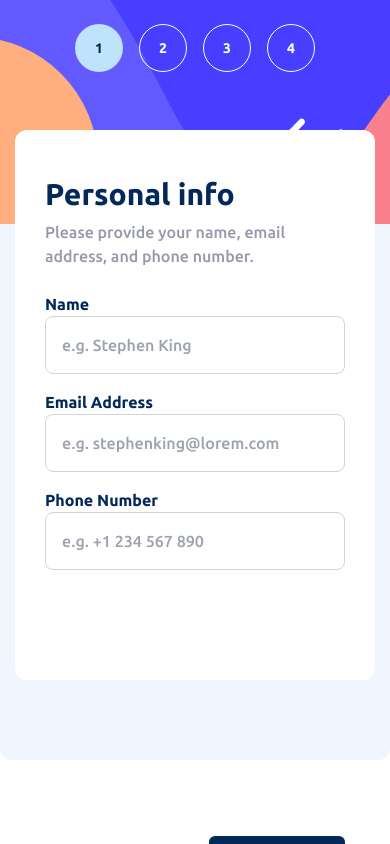
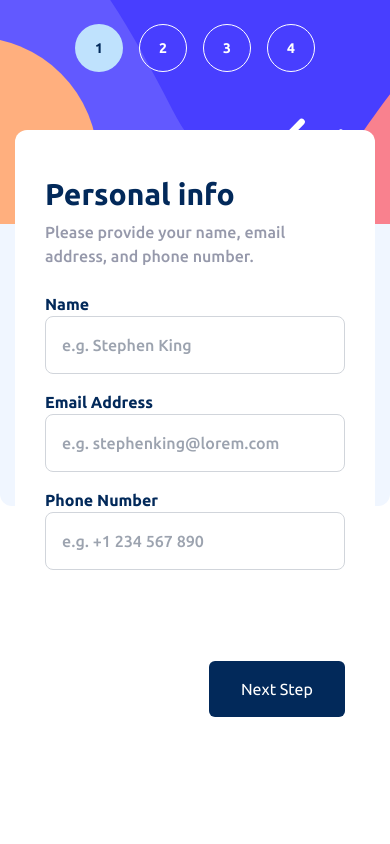
Before and after one commit to manpreetkaursodhi/My-Task, a React (Create React App) app: page / in a window 390 px wide. Built offline with nearby package versions, Linux system fonts and the light colour scheme.

Commit message:
Update Form.js

```diff
--- a/src/components/Form.js
+++ b/src/components/Form.js
@@ -116,7 +116,7 @@ function Form() {
   return (
     <div className="sm:bg-white">
       <div className="flex xl:my-auto xl:items-center xl:justify-center xl:h-screen sm:min-h-20 bg-magnolia">
-        <div className="flex xl:flex-row xl:w-3/5 xl:h-3/4 sm:h-[90%] sm:top-0 sm:fixed sm:bottom-[80px] xl:mt-24 sm:w-full xl:p-4 rounded-xl xl:bg-white sm:flex-col sm:bg-magnolia items-center">
+        <div className="flex xl:flex-row xl:w-3/5 xl:h-3/4 sm:h-[60%] sm:top-0 sm:fixed sm:bottom-[80px] xl:mt-24 sm:w-full xl:p-4 rounded-xl xl:bg-white sm:flex-col sm:bg-magnolia items-center">
           <div className="xl:w-[300px] xl:h-full xl:bg-white bg-no-repeat bg-cover xl:rounded-xl sm:w-full sm:min-h-56 sm:mr-[0px] sm:relative sm:z-2 xl:bg-xl-image sm:bg-sm-image">
             <ul className="flex xl:flex-col list-none xl:p-4 mt-4 sm:w-full sm:justify-center">
               {steps.filter(step => step.id !== 5).map(step => (
@@ -254,8 +254,8 @@ function Form() {
             )}
 
             <div className="w-full">
-              {currentStep === 4 ? <button className="float-right sm:ml-[27px] xl:mt-[6rem] sm:mt-[353px] xl:ml-0 px-8 py-4 font-UbuntuRegular bg-purplish-blue rounded-md text-white" onClick={handleNextStep} disabled={isNextDisabled()}>Confirm</button>
-                : currentStep === 1 || currentStep === 2 || currentStep === 3 ? <button className="float-right sm:ml-[27px] sm:mt-[250px] xl:mt-[6rem] xl:ml-0 px-8 py-4 font-UbuntuRegular bg-marine-blue rounded-md text-white" onClick={handleNextStep} disabled={isNextDisabled()}>Next Step</button> : ""}
+              {currentStep === 4 ? <button className="float-right sm:ml-[27px] xl:mt-[6rem] sm:mt-[83px] xl:ml-0 px-8 py-4 font-UbuntuRegular bg-purplish-blue rounded-md text-white" onClick={handleNextStep} disabled={isNextDisabled()}>Confirm</button>
+                : currentStep === 1 || currentStep === 2 || currentStep === 3 ? <button className="float-right sm:ml-[27px] sm:mt-[75px] xl:mt-[6rem] xl:ml-0 px-8 py-4 font-UbuntuRegular bg-marine-blue rounded-md text-white" onClick={handleNextStep} disabled={isNextDisabled()}>Next Step</button> : ""}
             </div>
             {currentStep > 1 && currentStep < 5 && (
               <div className="w-full">
```
